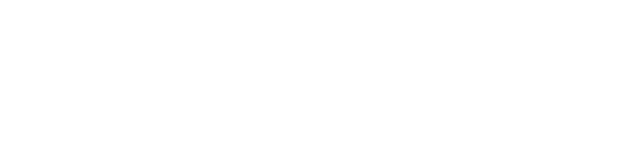
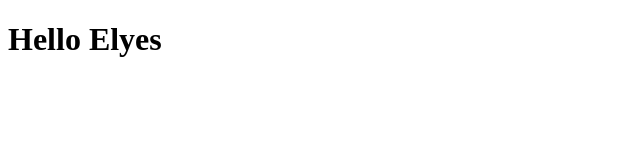
Before and after one commit to ElyesLaaribi/test2, a plain HTML site: page index.html in a window 1280 px wide. Shown: the whole page, without its empty margins (0-640 px from the left). Drawn offline with Linux system fonts and the light colour scheme.

Commit message:
second commit

```diff
--- a/index.html
+++ b/index.html
@@ -6,6 +6,6 @@
     <title>Document</title>
 </head>
 <body>
-
+    <h1>Hello Elyes</h1>
 </body>
 </html>
```
